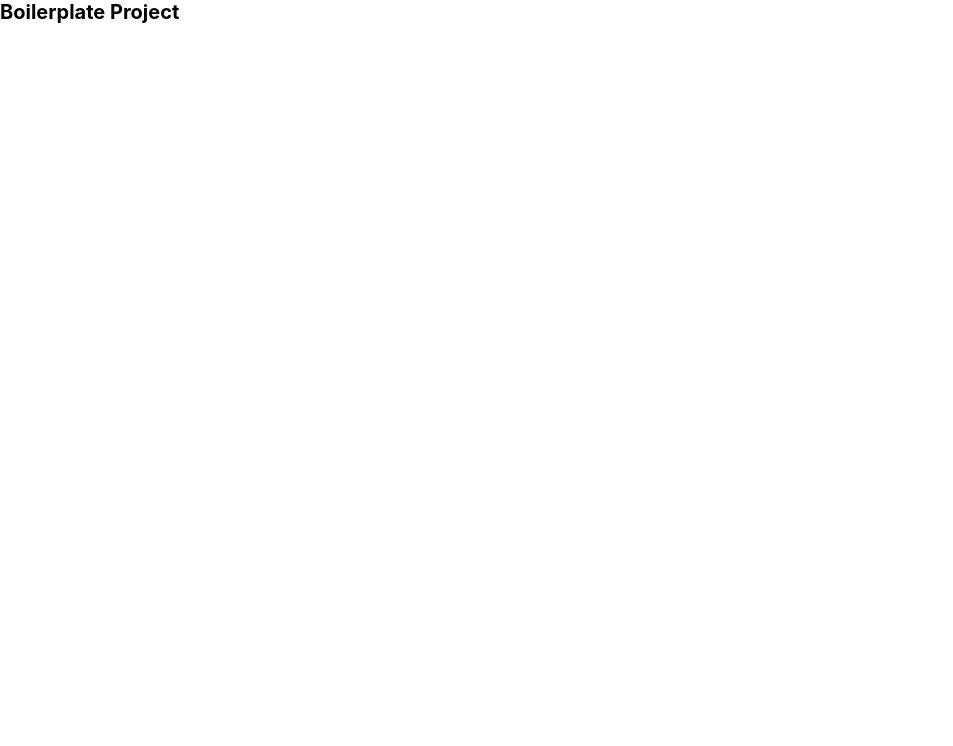
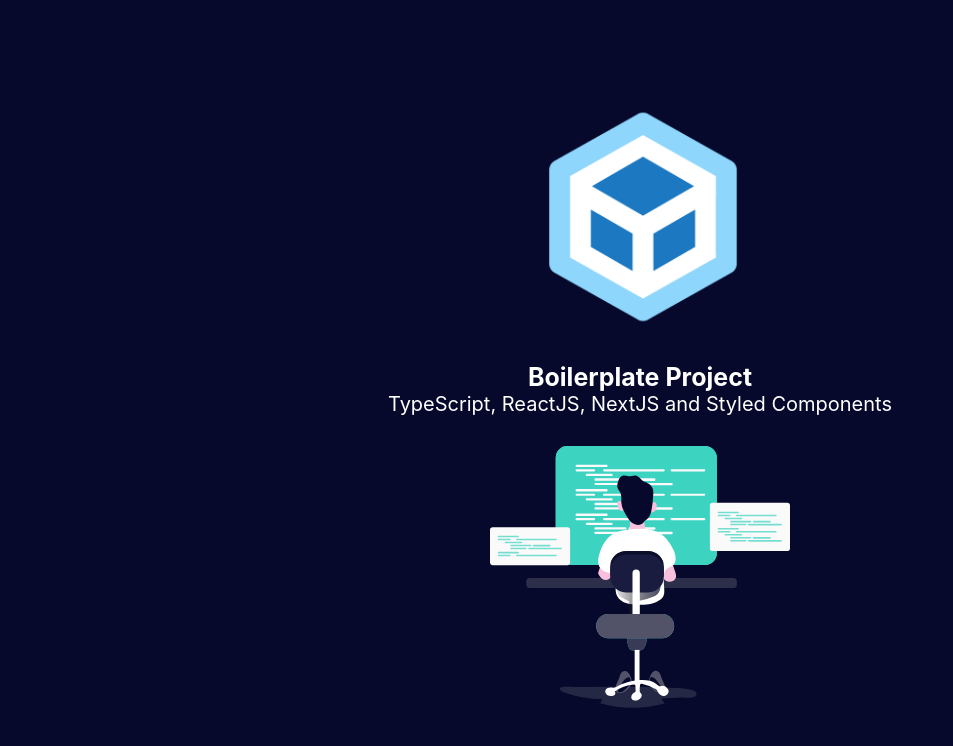
Before and after one commit to tiagoalmeidz-zz/next-boilerplate, a Next.js app in the folder client/: page / in a window 1280 px wide. Shown: the top 746 px of the page, without its empty margins (0-953 px from the left). Built offline with nearby package versions, Linux system fonts and the light colour scheme.

Commit message:
create style on first component

```diff
--- a/client/src/components/Main/index.tsx
+++ b/client/src/components/Main/index.tsx
@@ -1,7 +1,17 @@
+import * as S from './styles'
+
 const Main = () => (
-  <main>
-    <h1>Boilerplate Project</h1>
-  </main>
+  <S.Wrapper>
+    <S.Logo src="/img/webpack-512.png" alt="Imagem da logo do webpack." />
+    <S.Title>Boilerplate Project</S.Title>
+    <S.Description>
+      TypeScript, ReactJS, NextJS and Styled Components
+    </S.Description>
+    <S.Illustration
+      src="/img/hero-illustration.svg"
+      alt="Um desenvolvedor de frente para uma tela com código."
+    />
+  </S.Wrapper>
 )
 
 export default Main
--- /dev/null
+++ b/client/src/components/Main/styles.ts
@@ -0,0 +1,34 @@
+import styled from 'styled-components'
+
+export const Wrapper = styled.main`
+  background-color: #06092b;
+  color: #fff;
+  width: 100%;
+  height: 100%;
+  padding: 3rem;
+  text-align: center;
+
+  display: flex;
+  flex-direction: column;
+  align-items: center;
+  justify-content: center;
+`
+
+export const Logo = styled.img`
+  width: 25rem;
+  margin-bottom: 2rem;
+`
+
+export const Title = styled.h1`
+  font-size: 2.5rem;
+`
+
+export const Description = styled.h2`
+  font-size: 2rem;
+  font-weight: 400;
+`
+
+export const Illustration = styled.img`
+  margin-top: 3rem;
+  width: min(30rem, 100%);
+`
```
Also changed, not shown: client/public/img/hero-illustration.svg (added).
